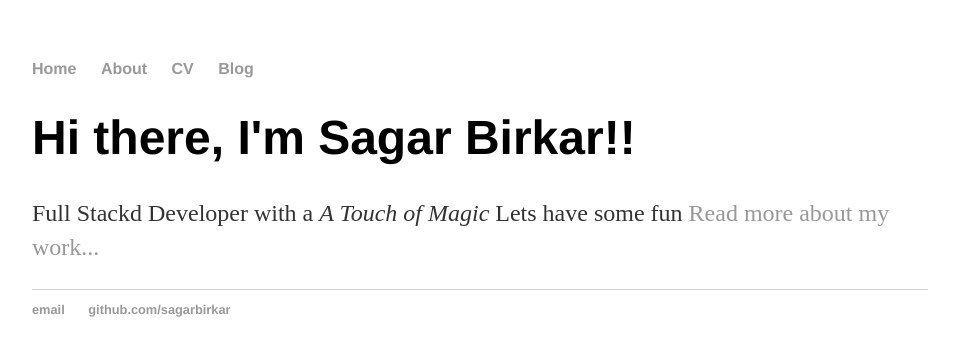
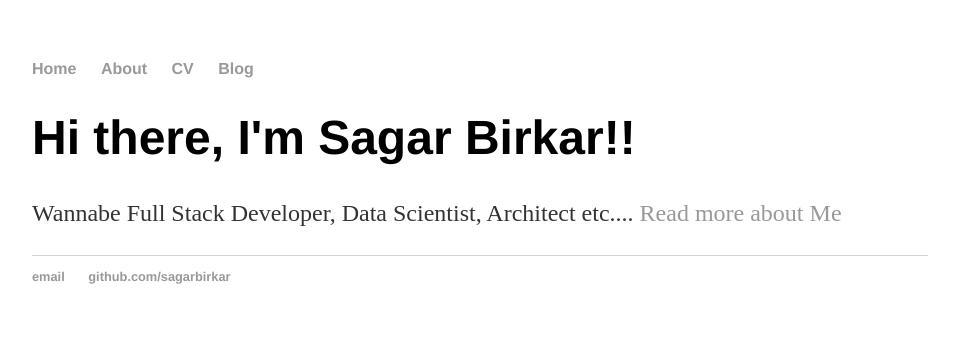
Before and after one commit to sagarbirkar/sagarbirkar.github.io, a Jekyll site: the page built from index.html, in a window 1280 px wide. Shown: the top 356 px of the page, without its empty margins (160-1119 px from the left). Built offline with Jekyll 4.4.1, drawn with Linux system fonts in a browser that asks for light colours.

Commit message:
Let the fun begin

```diff
--- a/index.html
+++ b/index.html
@@ -3,6 +3,6 @@ layout: default
 title: Sagar "Shaggy" Birkar, Wizard@Hogwarts
 ---
 <div class="blurb">
-        <h1>Hi there, I'm Sagar Birkar!!</h1>
-        <p>Full Stackd Developer with a <em>A Touch of Magic</em> Lets have some fun <a href="/about">Read more about my work...</a></p>
+  <h1>Hi there, I'm Sagar Birkar!!</h1>
+  <p>Wannabe Full Stack Developer, Data Scientist, Architect etc.... <a href="/about">Read more about Me </a></p>
 </div>
```
